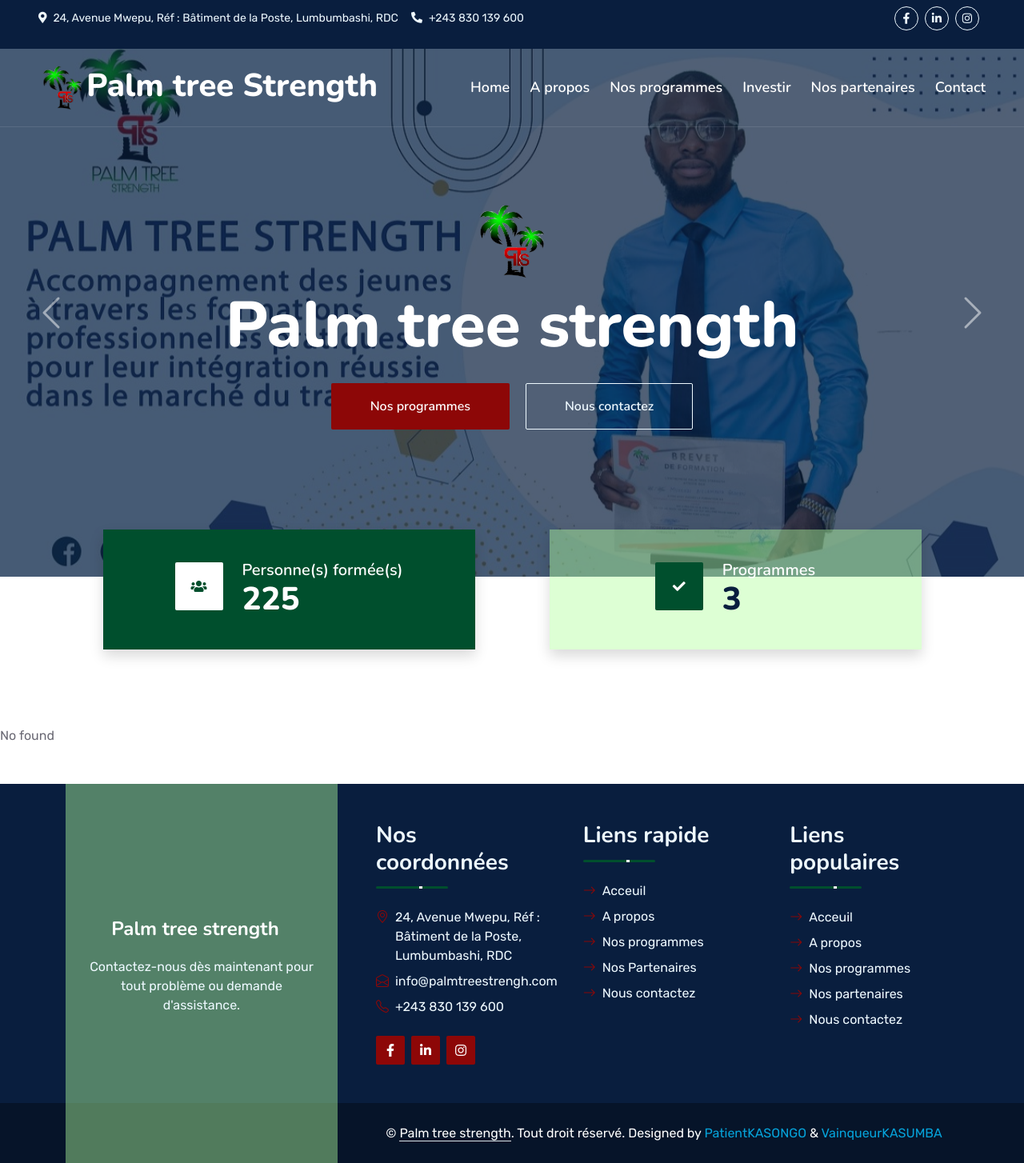
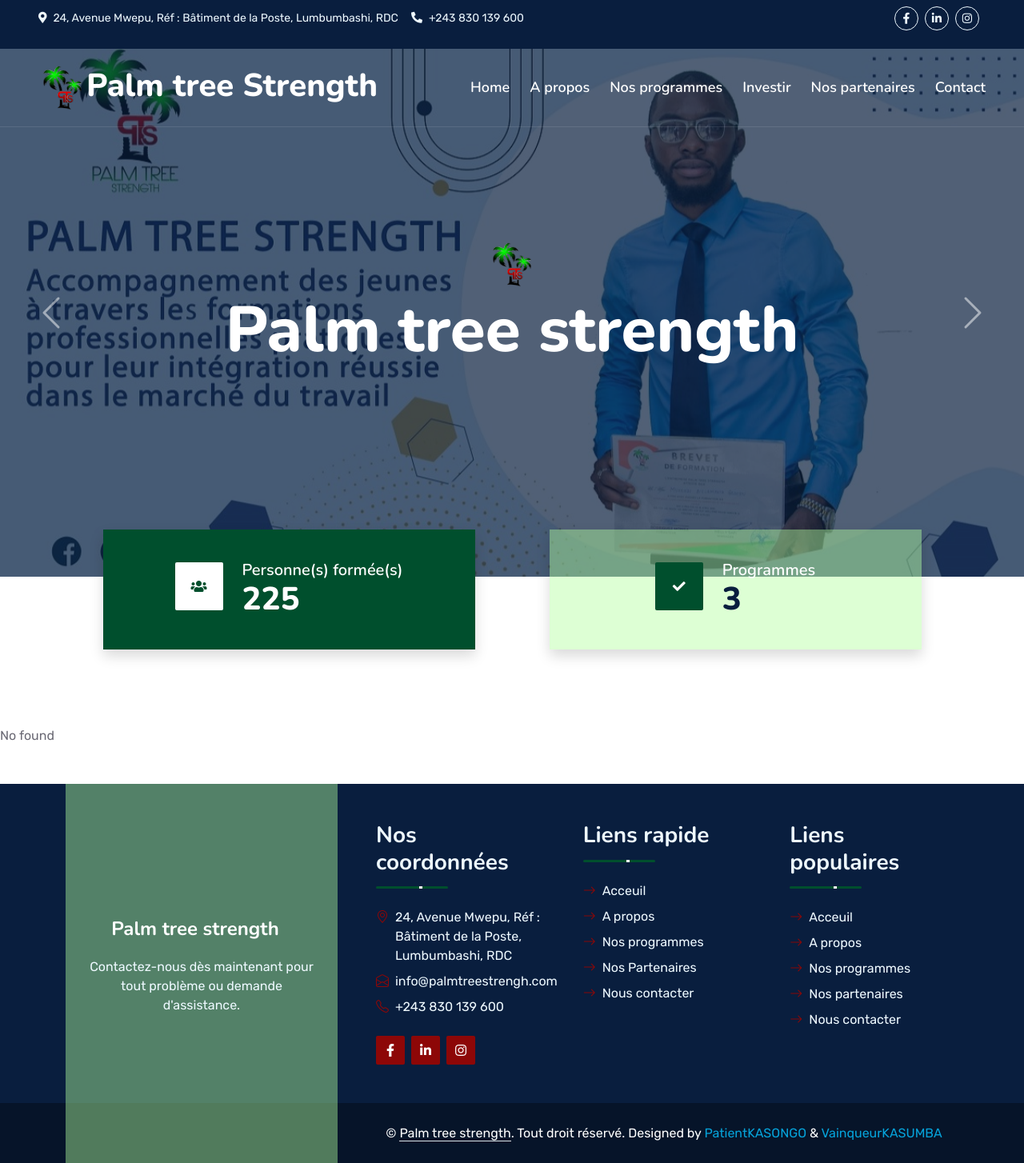
Before and after one commit to patient-kasongo/palmtree, a PHP site: page /views/page.php in a window 1280 px wide. Shown: the whole page at 80% size. Run offline with PHP 8.4, Linux system fonts and the light colour scheme; some libraries are stand-ins or nearby versions.

Commit message:
modification des fautes d'orthographes

```diff
--- a/asset/css/style.css
+++ b/asset/css/style.css
@@ -291,6 +291,9 @@
         font-size: 30px;
         font-weight: 600 !important;
     }
+    .pts-title{
+        display: none;!important;
+    }
 }
 
 .carousel-control-prev,
--- a/public/index.php
+++ b/public/index.php
@@ -8,7 +8,7 @@
 
     $router->map('GET|POST', '/public/','home','home');
     $router->map('GET|POST', '/public/assujob','assujob','assujob');
-    $router->map('GET|POST', '/public/HI-TECH-REV','ptsitlab','ptsitlab');
+    $router->map('GET|POST', '/public/ptsitlab','ptsitlab','ptsitlab');
     $router->map('GET|POST', '/public/ptsbussnessboot','ptsbussnessboot','ptsbussnessboot');
 
     $match = $router->match();
--- a/views/home.php
+++ b/views/home.php
@@ -75,7 +75,7 @@
                             <i class="fa fa-phone-alt text-white"></i>
                         </div>
                         <div class="ps-4 wow fadeInRight" data-wow-delay="0.7s">
-                            <h5 class="mb-2">Contactez nous pour tous renseignement</h5>
+                            <h5 class="mb-2">Contactez-nous pour tous renseignement</h5>
                             <h4 class="primary-color mb-0">+243 830 139 600</h4>
                         </div>
                     </div>
@@ -309,7 +309,7 @@
             <div class="row g-5">
                 <div class="col-lg-7">
                     <div class="section-title position-relative pb-3 mb-5">
-                        <h5 class="fw-bold dark_color text-uppercase wow fadeInUpBig" data-wow-delay="0.5s">Contactez nous</h5>
+                        <h5 class="fw-bold dark_color text-uppercase wow fadeInUpBig" data-wow-delay="0.5s">Contactez-nous</h5>
                         <h1 class="mb-0 wow zoomInDown">Contactez-nous dès maintenant pour tout problème ou demande d'assistance.</h1>
                     </div>
                     <p class="mb-4 wow zoomInLeft">
@@ -320,7 +320,7 @@
                             <i class="fa fa-phone-alt text-white"></i>
                         </div>
                         <div class="ps-4">
-                            <h5 class="mb-2">Appelez nous pour tous renseignement</h5>
+                            <h5 class="mb-2">Appelez-nous pour tous renseignement</h5>
                             <h4 class="dark_color mb-0">+243 830 139 600</h4>
                         </div>
                     </div>
--- a/views/page.php
+++ b/views/page.php
@@ -7,11 +7,10 @@
     <title><?=$page_title ?? 'palm tree strength'; ?></title>
     <meta content="palm tree strength, pts, PTS, assujob, assu job, formation anglais, formation, c'est quoi pts, hi tech rev, business boost" name="keywords">
 
-    <link rel="icon" href="../../asset/img/iconepalm.png">
 
     <link rel="preconnect" href="https://fonts.googleapis.com">
 
-    <link href="../../asset/img/palm(2).png" rel="icon">
+    <link href="../../asset/img/palm.png" rel="icon">
     <link rel="preconnect" href="https://fonts.gstatic.com" crossorigin>
     <link href="https://fonts.googleapis.com/css2?family=Nunito:wght@400;600;700;800&family=Rubik:wght@400;500;600;700&display=swap" rel="stylesheet">
 
@@ -59,7 +58,7 @@
     <div class="container-fluid position-relative p-0" id="home" data-spy>
         <nav class="navbar navbar-expand-lg navbar-dark px-5 py-3 py-lg-0">
             <a href="" class="navbar-brand p-0">
-                <h1 class="m-0"><img src="../../asset/img/palm.png" alt="icone" class="palm icone">Palm tree Strength</h1>
+                <h1 class="m-0"><img src="../../asset/img/palm.png" alt="icone" class="palm-icone"><span class="pts-title">Palm tree Strength</span></h1>
             </a>
             <button class="navbar-toggler" type="button" data-bs-toggle="collapse" data-bs-target="#navbarCollapse">
                 <span class="fa fa-bars"></span>
@@ -84,10 +83,8 @@
                     <img class="w-100" src="../../asset/img/pts_banner.JPG" alt="Image">
                     <div class="carousel-caption d-flex flex-column align-items-center justify-content-center">
                         <div class="p-3" style="max-width: 900px;">
-                            <img src="../../asset/img/palm(2).png" alt="photo palm">
+                            <img src="../../asset/img/palm.png" alt="photo palm">
                             <h1 class="display-1 text-white mb-md-4 animated zoomIn">Palm tree strength</h1>
-                            <a href="#programmes" class="btn red-bg py-md-3 px-md-5 me-3 animated slideInLeft text-white">Nos programmes</a>
-                            <a href="#contact" class="btn btn-outline-light py-md-3 px-md-5 animated slideInRight">Nous contactez</a>
                         </div>
                     </div>
                 </div>
@@ -205,7 +202,7 @@
                                 <a class="text-light mb-2" href="/public/#about"><i class="bi bi-arrow-right red-color me-2"></i>A propos</a>
                                 <a class="text-light mb-2" href="/public/#programmes"><i class="bi bi-arrow-right red-color me-2"></i>Nos programmes</a>
                                 <a class="text-light mb-2" href="/public/#partenaires"><i class="bi bi-arrow-right red-color me-2"></i>Nos Partenaires</a>
-                                <a class="text-light" href="#contact"><i class="bi bi-arrow-right red-color me-2"></i>Nous contactez</a>
+                                <a class="text-light" href="/public/#contact"><i class="bi bi-arrow-right red-color me-2"></i>Nous contacter</a>
                             </nav>
                         </div>
                         <div class="col-lg-4 col-md-12 pt-0 pt-lg-5 mb-5">
@@ -217,7 +214,7 @@
                                 <a class="text-light mb-2" href="/public/#about"><i class="bi bi-arrow-right red-color me-2"></i>A propos</a>
                                 <a class="text-light mb-2" href="/public/#programmes"><i class="bi bi-arrow-right red-color me-2"></i>Nos programmes</a>
                                 <a class="text-light mb-2" href="/public/#partenaires"><i class="bi bi-arrow-right red-color me-2"></i>Nos partenaires</a>
-                                <a class="text-light" href="#contact"><i class="bi bi-arrow-right red-color me-2"></i>Nous contactez</a>
+                                <a class="text-light" href="/public/#contact"><i class="bi bi-arrow-right red-color me-2"></i>Nous contacter</a>
                             </div>
                         </div>
                     </div>
```
Also changed, not shown: .htaccess (deleted), asset/img/call.jpg, asset/img/palm(2).png (deleted).
